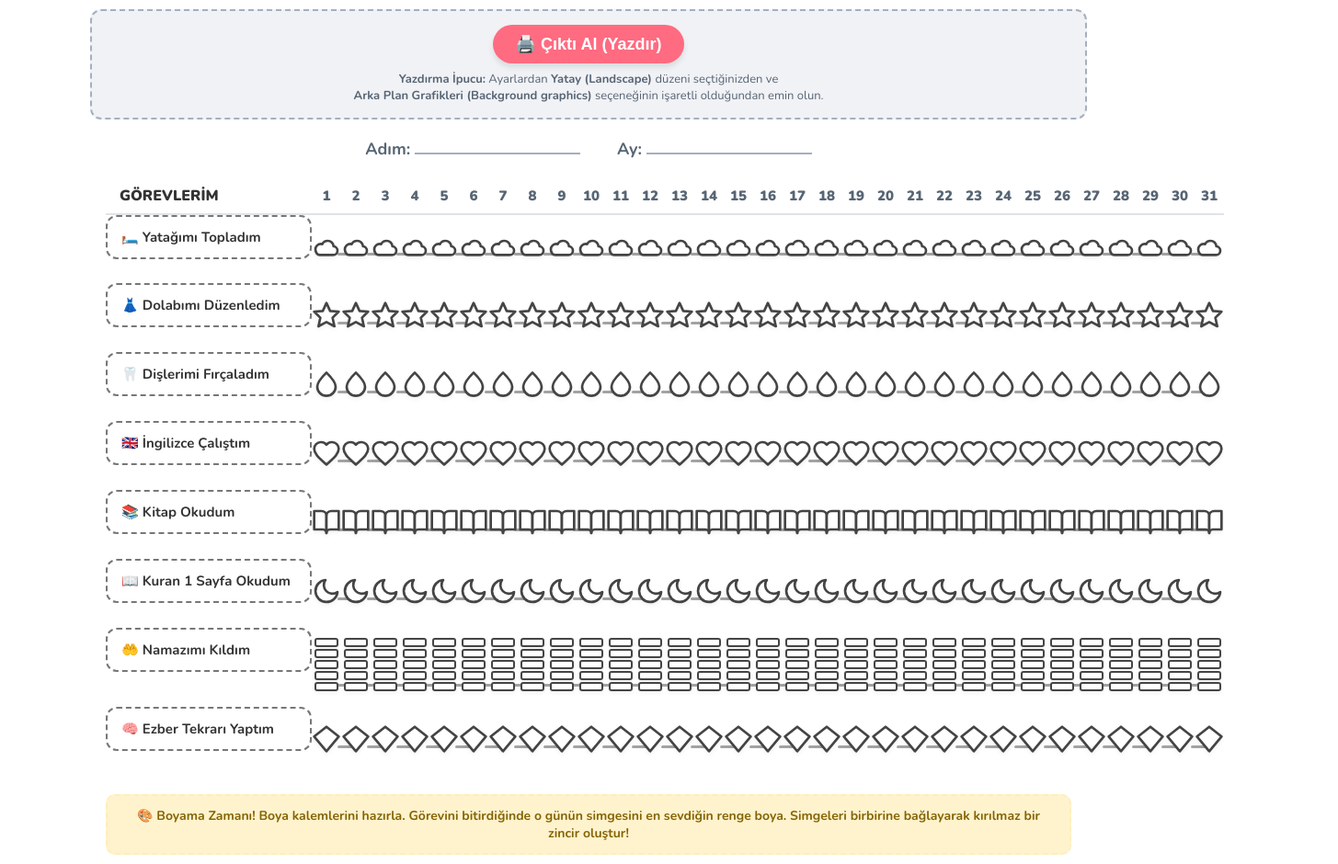
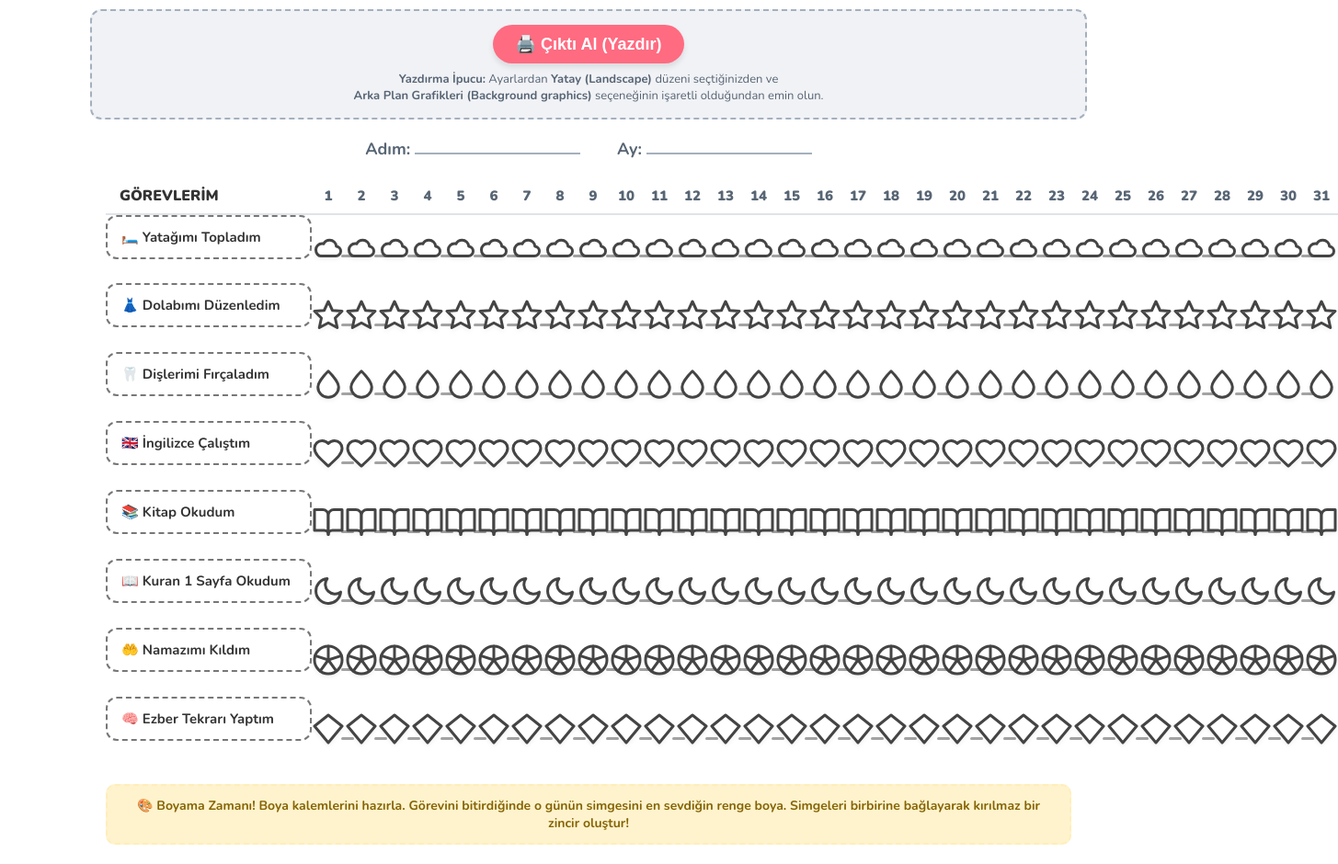
Before and after one commit to ozeme42/al-skanl-k, a plain HTML site: page index.html in a window 1280 px wide. Shown: the whole page at 92% size, 1455 px wide, since content can reach past the window. Drawn offline with nearby package versions, Linux system fonts and the light colour scheme.

Commit message:
Increase size of day-cell and adjust SVG positions

```diff
--- a/index.html
+++ b/index.html
@@ -118,16 +118,11 @@
 
         /* Boyama Şekilleri İçin Hücre */
         .day-cell {
-            width: 32px; /* Boyaması daha rahat olsun diye Simgeler BÜYÜTÜLDÜ */
-            height: 32px;
+            width: 36px; /* 5 bölmeli yuvarlak daha rahat boyansın diye Tümü Biraz Daha Büyütüldü */
+            height: 36px;
             display: inline-block;
             position: relative;
             z-index: 2;
-        }
-
-        /* Namaz görevi için özel 5'li kule (boyaması çok daha kolay) */
-        .task-row[data-shape="namaz"] .day-cell {
-            height: 60px; /* 5 ayrı bölmeyi alacak kadar uzun */
         }
 
         /* Şekillerin (SVG) Boyama Özellikleri - Siyah/Beyaz çıktıya uygun */
@@ -147,8 +142,8 @@
             content: '';
             position: absolute;
             bottom: 6px; /* Simgelerin hemen alt hizasından geçer */
-            left: 28px; /* Şeklin bittiği yerden başlar */
-            width: 18px; /* Bir sonraki şekle kadar uzanır */
+            left: 32px; /* Şeklin bittiği yerden başlar */
+            width: 14px; /* Bir sonraki şekle kadar uzanır */
             height: 3px; /* Çizginin kalınlığı */
             background-color: #666; /* Siyah/koyu gri çizgi */
             border-radius: 2px;
@@ -280,7 +275,7 @@
             heart: '<svg viewBox="0 0 24 24"><path d="M12 21.35l-1.45-1.32C5.4 15.36 2 12.28 2 8.5 2 5.42 4.42 3 7.5 3c1.74 0 3.41.81 4.5 2.09C13.09 3.81 14.76 3 16.5 3 19.58 3 22 5.42 22 8.5c0 3.78-3.4 6.86-8.55 11.54L12 21.35z"/></svg>',
             book: '<svg viewBox="0 0 24 24"><path d="M2 3h6a4 4 0 0 1 4 4v14a3 3 0 0 0-3-3H2z"/><path d="M22 3h-6a4 4 0 0 0-4 4v14a3 3 0 0 1 3-3h7z"/></svg>',
             moon: '<svg viewBox="0 0 24 24"><path d="M21 12.79A9 9 0 1 1 11.21 3 7 7 0 0 0 21 12.79z"/></svg>',
-            namaz: '<svg viewBox="0 0 32 60"><rect x="4" y="2" width="24" height="8" rx="2"/><rect x="4" y="14" width="24" height="8" rx="2"/><rect x="4" y="26" width="24" height="8" rx="2"/><rect x="4" y="38" width="24" height="8" rx="2"/><rect x="4" y="50" width="24" height="8" rx="2"/></svg>',
+            namaz: '<svg viewBox="0 0 24 24"><circle cx="12" cy="12" r="10"/><line x1="12" y1="12" x2="12" y2="2"/><line x1="12" y1="12" x2="21.51" y2="8.91"/><line x1="12" y1="12" x2="17.88" y2="20.09"/><line x1="12" y1="12" x2="6.12" y2="20.09"/><line x1="12" y1="12" x2="2.49" y2="8.91"/></svg>',
             diamond: '<svg viewBox="0 0 24 24"><polygon points="12,2 22,10 12,22 2,10"/></svg>'
         };
 
```
